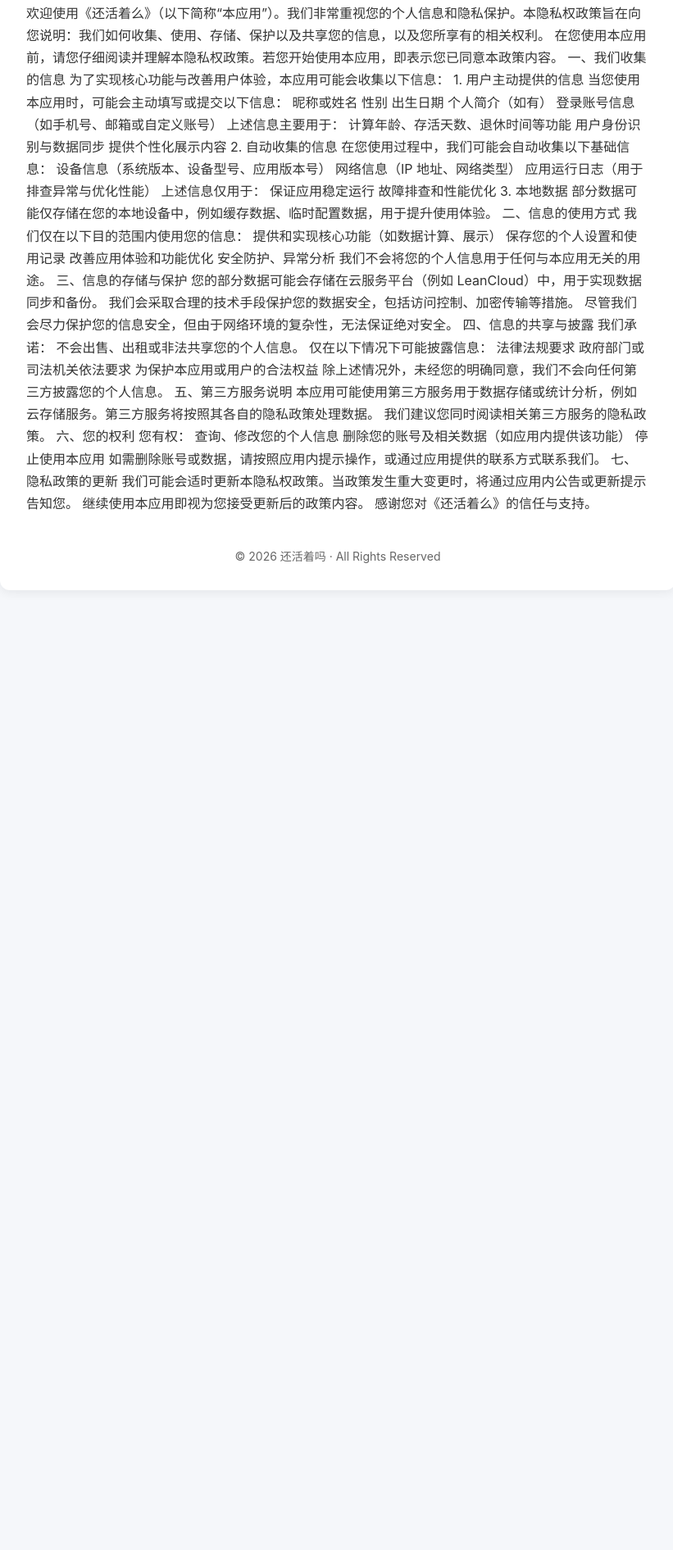
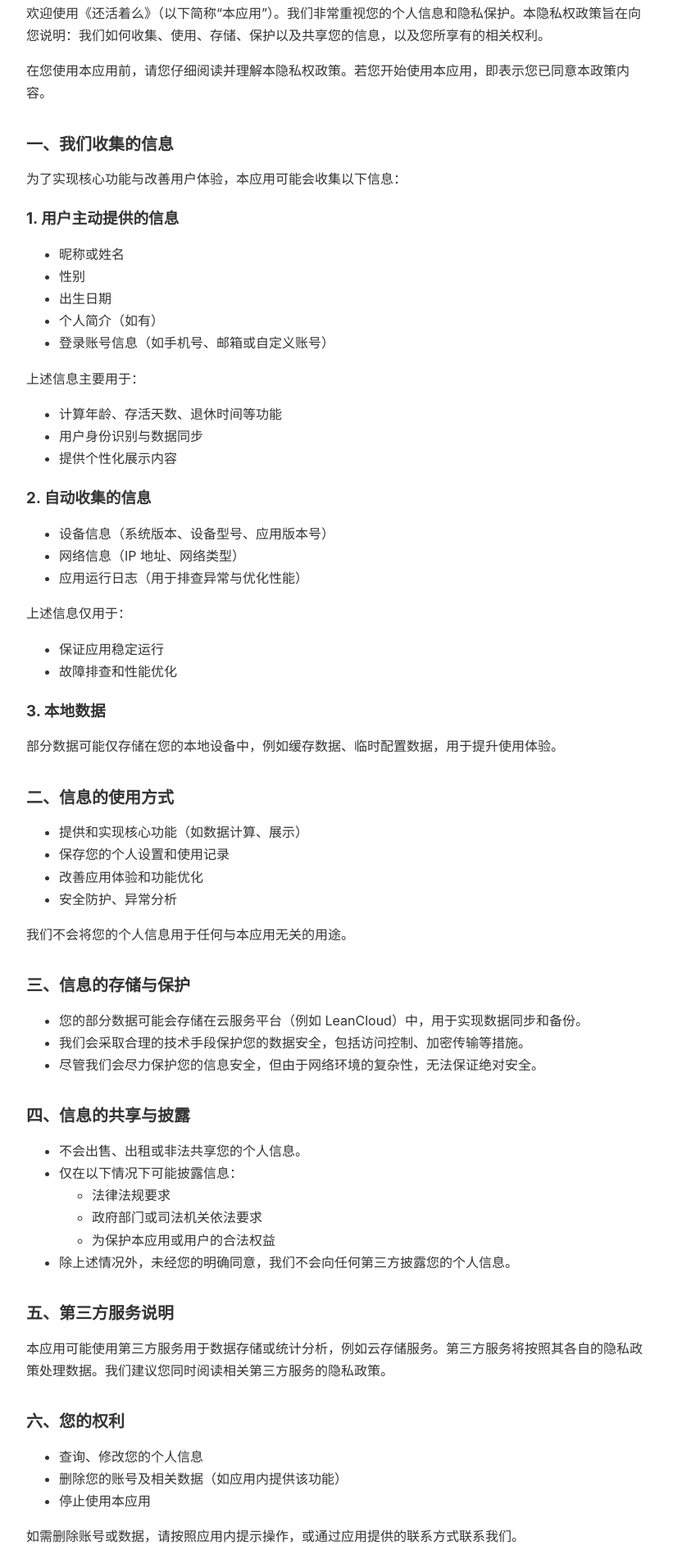
Before and after one commit to fox0830/alive, a plain HTML site: page privacy.html in a window 1280 px wide. Shown: the part 128-2019 px from the top of the page at 82% size, without its empty margins (228-1049 px from the left). Before the commit the page ends 888 px from the top, so only its background shows below. Drawn offline with Linux system fonts and the light colour scheme.

Commit message:
Update privacy.html

```diff
--- a/privacy.html
+++ b/privacy.html
@@ -28,7 +28,7 @@
       margin-top: 32px;
       font-size: 20px;
     }
-    p {
+    p, li {
       line-height: 1.7;
     }
     .item {
@@ -54,121 +54,89 @@
 <div class="container">
   <h1>《还活着么》隐私权政策</h1>
 
-  <p>
-  欢迎使用《还活着么》（以下简称“本应用”）。我们非常重视您的个人信息和隐私保护。本隐私权政策旨在向您说明：我们如何收集、使用、存储、保护以及共享您的信息，以及您所享有的相关权利。
+  <p>欢迎使用《还活着么》（以下简称“本应用”）。我们非常重视您的个人信息和隐私保护。本隐私权政策旨在向您说明：我们如何收集、使用、存储、保护以及共享您的信息，以及您所享有的相关权利。</p>
 
-  在您使用本应用前，请您仔细阅读并理解本隐私权政策。若您开始使用本应用，即表示您已同意本政策内容。
+  <p>在您使用本应用前，请您仔细阅读并理解本隐私权政策。若您开始使用本应用，即表示您已同意本政策内容。</p>
 
-  一、我们收集的信息
+  <h2>一、我们收集的信息</h2>
 
-  为了实现核心功能与改善用户体验，本应用可能会收集以下信息：
+  <p>为了实现核心功能与改善用户体验，本应用可能会收集以下信息：</p>
 
-  1. 用户主动提供的信息
+  <h3>1. 用户主动提供的信息</h3>
+  <ul>
+    <li>昵称或姓名</li>
+    <li>性别</li>
+    <li>出生日期</li>
+    <li>个人简介（如有）</li>
+    <li>登录账号信息（如手机号、邮箱或自定义账号）</li>
+  </ul>
+  <p>上述信息主要用于：</p>
+  <ul>
+    <li>计算年龄、存活天数、退休时间等功能</li>
+    <li>用户身份识别与数据同步</li>
+    <li>提供个性化展示内容</li>
+  </ul>
 
-  当您使用本应用时，可能会主动填写或提交以下信息：
+  <h3>2. 自动收集的信息</h3>
+  <ul>
+    <li>设备信息（系统版本、设备型号、应用版本号）</li>
+    <li>网络信息（IP 地址、网络类型）</li>
+    <li>应用运行日志（用于排查异常与优化性能）</li>
+  </ul>
+  <p>上述信息仅用于：</p>
+  <ul>
+    <li>保证应用稳定运行</li>
+    <li>故障排查和性能优化</li>
+  </ul>
 
-  昵称或姓名
+  <h3>3. 本地数据</h3>
+  <p>部分数据可能仅存储在您的本地设备中，例如缓存数据、临时配置数据，用于提升使用体验。</p>
 
-  性别
+  <h2>二、信息的使用方式</h2>
+  <ul>
+    <li>提供和实现核心功能（如数据计算、展示）</li>
+    <li>保存您的个人设置和使用记录</li>
+    <li>改善应用体验和功能优化</li>
+    <li>安全防护、异常分析</li>
+  </ul>
+  <p>我们不会将您的个人信息用于任何与本应用无关的用途。</p>
 
-  出生日期
+  <h2>三、信息的存储与保护</h2>
+  <ul>
+    <li>您的部分数据可能会存储在云服务平台（例如 LeanCloud）中，用于实现数据同步和备份。</li>
+    <li>我们会采取合理的技术手段保护您的数据安全，包括访问控制、加密传输等措施。</li>
+    <li>尽管我们会尽力保护您的信息安全，但由于网络环境的复杂性，无法保证绝对安全。</li>
+  </ul>
 
-  个人简介（如有）
+  <h2>四、信息的共享与披露</h2>
+  <ul>
+    <li>不会出售、出租或非法共享您的个人信息。</li>
+    <li>仅在以下情况下可能披露信息：
+      <ul>
+        <li>法律法规要求</li>
+        <li>政府部门或司法机关依法要求</li>
+        <li>为保护本应用或用户的合法权益</li>
+      </ul>
+    </li>
+    <li>除上述情况外，未经您的明确同意，我们不会向任何第三方披露您的个人信息。</li>
+  </ul>
 
-  登录账号信息（如手机号、邮箱或自定义账号）
+  <h2>五、第三方服务说明</h2>
+  <p>本应用可能使用第三方服务用于数据存储或统计分析，例如云存储服务。第三方服务将按照其各自的隐私政策处理数据。我们建议您同时阅读相关第三方服务的隐私政策。</p>
 
-  上述信息主要用于：
+  <h2>六、您的权利</h2>
+  <ul>
+    <li>查询、修改您的个人信息</li>
+    <li>删除您的账号及相关数据（如应用内提供该功能）</li>
+    <li>停止使用本应用</li>
+  </ul>
+  <p>如需删除账号或数据，请按照应用内提示操作，或通过应用提供的联系方式联系我们。</p>
 
-  计算年龄、存活天数、退休时间等功能
+  <h2>七、隐私政策的更新</h2>
+  <p>我们可能会适时更新本隐私权政策。当政策发生重大变更时，将通过应用内公告或更新提示告知您。继续使用本应用即视为您接受更新后的政策内容。</p>
 
-  用户身份识别与数据同步
+  <p>感谢您对《还活着么》的信任与支持。</p>
 
-  提供个性化展示内容
-
-  2. 自动收集的信息
-
-  在您使用过程中，我们可能会自动收集以下基础信息：
-
-  设备信息（系统版本、设备型号、应用版本号）
-
-  网络信息（IP 地址、网络类型）
-
-  应用运行日志（用于排查异常与优化性能）
-
-  上述信息仅用于：
-
-  保证应用稳定运行
-
-  故障排查和性能优化
-
-  3. 本地数据
-
-  部分数据可能仅存储在您的本地设备中，例如缓存数据、临时配置数据，用于提升使用体验。
-
-  二、信息的使用方式
-
-  我们仅在以下目的范围内使用您的信息：
-
-  提供和实现核心功能（如数据计算、展示）
-
-  保存您的个人设置和使用记录
-
-  改善应用体验和功能优化
-
-  安全防护、异常分析
-
-  我们不会将您的个人信息用于任何与本应用无关的用途。
-
-  三、信息的存储与保护
-
-  您的部分数据可能会存储在云服务平台（例如 LeanCloud）中，用于实现数据同步和备份。
-
-  我们会采取合理的技术手段保护您的数据安全，包括访问控制、加密传输等措施。
-
-  尽管我们会尽力保护您的信息安全，但由于网络环境的复杂性，无法保证绝对安全。
-
-  四、信息的共享与披露
-
-  我们承诺：
-
-  不会出售、出租或非法共享您的个人信息。
-
-  仅在以下情况下可能披露信息：
-
-  法律法规要求
-
-  政府部门或司法机关依法要求
-
-  为保护本应用或用户的合法权益
-
-  除上述情况外，未经您的明确同意，我们不会向任何第三方披露您的个人信息。
-
-  五、第三方服务说明
-
-  本应用可能使用第三方服务用于数据存储或统计分析，例如云存储服务。第三方服务将按照其各自的隐私政策处理数据。
-
-  我们建议您同时阅读相关第三方服务的隐私政策。
-
-  六、您的权利
-
-  您有权：
-
-  查询、修改您的个人信息
-
-  删除您的账号及相关数据（如应用内提供该功能）
-
-  停止使用本应用
-
-  如需删除账号或数据，请按照应用内提示操作，或通过应用提供的联系方式联系我们。
-
-  七、隐私政策的更新
-
-  我们可能会适时更新本隐私权政策。当政策发生重大变更时，将通过应用内公告或更新提示告知您。
-
-  继续使用本应用即视为您接受更新后的政策内容。
-
-  感谢您对《还活着么》的信任与支持。
-  </p>
   <div class="footer">
     © 2026 还活着吗 · All Rights Reserved
   </div>
```
